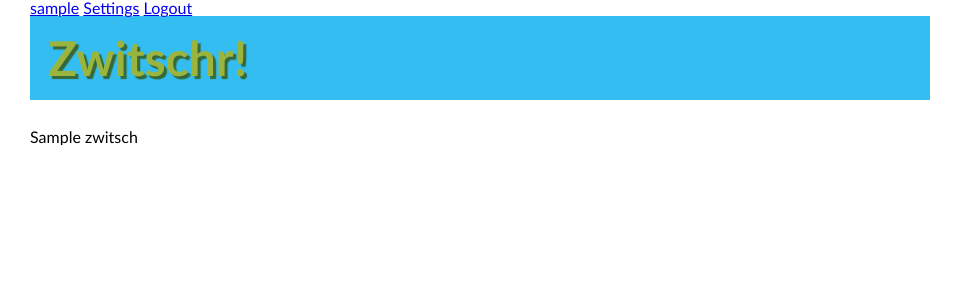
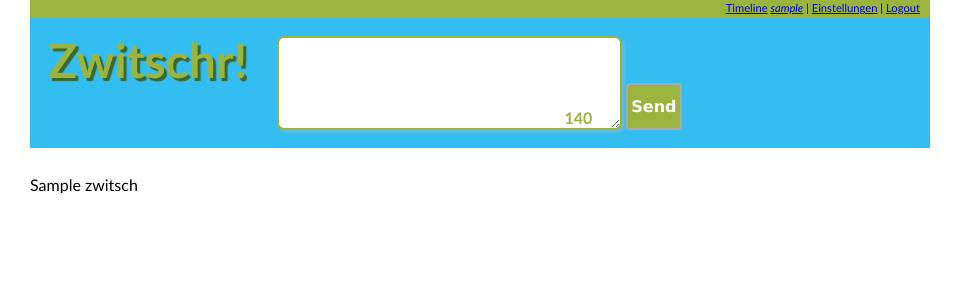
Before and after one commit to mdornseif/Zwitschr, a Python web app: template templates/index.html in a window 1280 px wide. Shown: the top 300 px of the page, without its empty margins (0-963 px from the left). Run offline with Jinja, Linux system fonts and the light colour scheme; the template is opened without the code that fills it: most values are stand-ins (such as "Sample title", 1, 10 or a date in 2020); some libraries are stand-ins or nearby versions.

Commit message:
Posten via Web-Formular, Posten via JAbber zwitschr@appspot.com gefixed

```diff
--- a/formats.py
+++ b/formats.py
@@ -51,7 +51,7 @@ def _ConvertDictToXmlRecurse(parent, dictitem, listnames):
                 parent.append(elem)
                 _ConvertDictToXmlRecurse(elem, child, listnames)
     else:
-        parent.text = str(dictitem)
+        parent.text = unicode(dictitem)
 
 
 def ConvertDictToXml(xmldict, roottag='data', listnames=None):
--- a/static/zwitschr.css
+++ b/static/zwitschr.css
@@ -62,6 +62,16 @@ body {
     width:960px;
 }
 
+#topnav {
+  background-color:#9BB43E;
+  padding-top: 2px;
+  padding-bottom: 5px;
+  padding-right: 10px;
+  font-family: Optima, Segoe, "Segoe UI", Candara, Calibri, Arial, sans-serif;
+  font-size:0.7em;
+  text-align:right;
+}
+
 #header {
   background-color:#33bdf1;
   float: left;
@@ -69,13 +79,59 @@ body {
   padding: 18px;
   width: 100%;
   color:#9BB43E;
+}
+
+#header h1 {
   font-size:3em;
   text-shadow: #376938 3px 3px 1px;
+  float: left;
+  padding-right: 30px;
 }
 
 #header a {
   color:#9BB43E;
   text-decoration: none;
+}
+
+#form_notice {
+    float: left;
+    line-height: 1;
+    position: relative;
+    width: 45%;
+}
+
+#form_notice .form_note {
+    position:absolute;
+    bottom:2px;
+    right:21.715%;
+    z-index:9;
+}
+#form_notice .form_note dt {
+    font-weight:bold;
+    display:none;
+}
+#notice_text-count {
+    font-weight:bold;
+    line-height:1.15;
+    padding:1px 2px;
+}
+#form_notice #notice_action-submit {
+  position:absolute;
+  bottom:0;
+  right:0;
+  padding:0;
+  height:47px;
+  width:14%;
+  border: 2px solid;
+  border-bottom-left-radius: 4px 4px;
+  border-bottom-right-radius: 4px 4px;
+  border-top-left-radius: 4px 4px;
+  border-top-right-radius: 4px 4px;
+  font-size: 1em;
+  font-weight: bold;
+  border-color: #AAA;
+  background-color: #9BB43E;
+  color: white;
 }
 
 #wrap {
--- a/templates/base.html
+++ b/templates/base.html
@@ -9,19 +9,42 @@
         <link rel="stylesheet" type="text/css" href="/static/zwitschr.css">
     <script src="http://ajax.googleapis.com/ajax/libs/jquery/1.4.2/jquery.min.js" type="text/javascript"></script>
     <script src="/static/js/jquery.timeago.js" type="text/javascript"></script>
+    <script src="/static/js/zwitschr.js" type="text/javascript"></script>
     <script type="text/javascript">
         jQuery(document).ready(function() {
             jQuery("abbr.published").timeago();
+            jQuery('#notice_data-text').focus();
+
         });
     </script>
     </head>
     <body>
         <div id="wrap">
-          <a href="/nutzer/{{ aktueller_nutzer.handle }}">{{ aktueller_nutzer.handle }}</a>
-          <a href="/nutzer/{{ aktueller_nutzer.handle }}/settings">Settings</a>
-          <a href="{{ aktueller_nutzer.logout_url }}">Logout</a>
+          <div id="topnav">
+            <a href="/timeline">Timeline</a>
+            <i><a href="/nutzer/{{ aktueller_nutzer.handle }}">{{ aktueller_nutzer.handle }}</a></i>
+            | <a href="/nutzer/{{ aktueller_nutzer.handle }}/settings">Einstellungen</a>
+            | <a href="{{ aktueller_nutzer.logout_url }}">Logout</a>
+          </div>
           <div id="header">
             <h1><a href="/">Zwitschr!</a></h1>
+
+            <div id="inputform">
+                <form id="form_notice" method="post" action="." enctype="multipart/form-data">
+                    <fieldset>
+                        <legend>Send a notice</legend>
+                        <textarea id="notice_data-text" cols="35" rows="4" name="content"></textarea>
+                        <dl class="form_note">
+                            <dt>Available characters</dt>
+                            <dd id="notice_text-count">140</dd>
+                        </dl>
+                        <input name="inreplyto" type="hidden" id="notice_in-reply-to" value="" />
+                        <input id="notice_action-submit" class="submit" name="status_submit" type="submit" value="Send" />
+                    </fieldset>
+                    <input type="hidden" name="ajax" value="1" />
+                </form>
+            </div>
+
           </div>
           {% block body %}
               <div id="content">
--- a/templates/index.html
+++ b/templates/index.html
@@ -1,24 +1,8 @@
 {% extends "base.html" %}
 {% block body %}
-
 <div id="zwitsches">
   {% for zwitsch in zwitsches %}
     {{ zwitsch }}
   {% endfor %}
 </div>
 {% endblock %}
-
-                <form id="form_notice" class="form" method="post" action="." name="form_notice">
-                    <fieldset>
-                        <legend>Send a notice</legend><label for="notice_data-text">What's up, mdornseif?</label>
-                        <textarea id="notice_data-text" cols="35" rows="4" name="status_textarea"></textarea>
-                        <dl class="form_note">
-                            <dt>
-                                Available characters
-                            </dt>
-                            <dd id="notice_text-count">
-                                140
-                            </dd>
-                        </dl>
-                    </fieldset><input type="hidden" name="ajax" value="1">
-                </form>
--- a/templates/zwitsch.html
+++ b/templates/zwitsch.html
@@ -1,8 +1,5 @@
 {% extends "base.html" %}
 {% block body %}
-<div id="header">
-    <h1><a href="/">Zwitschr!</a></h1>
-</div>
 <div id="mainzwitsch">{{ zwitsch }}</div>
 
 <div id="parents">
```
Also changed, not shown: main.py (+8 -2 lines).
